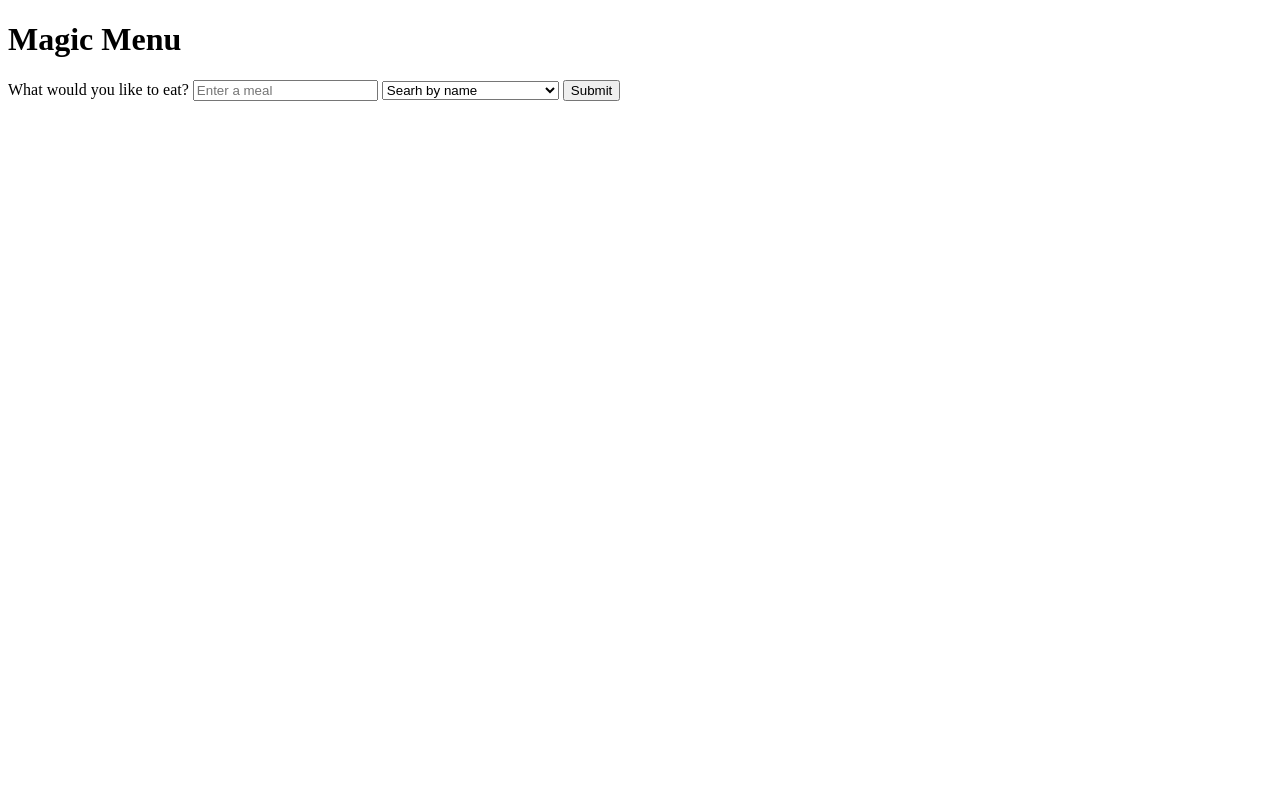
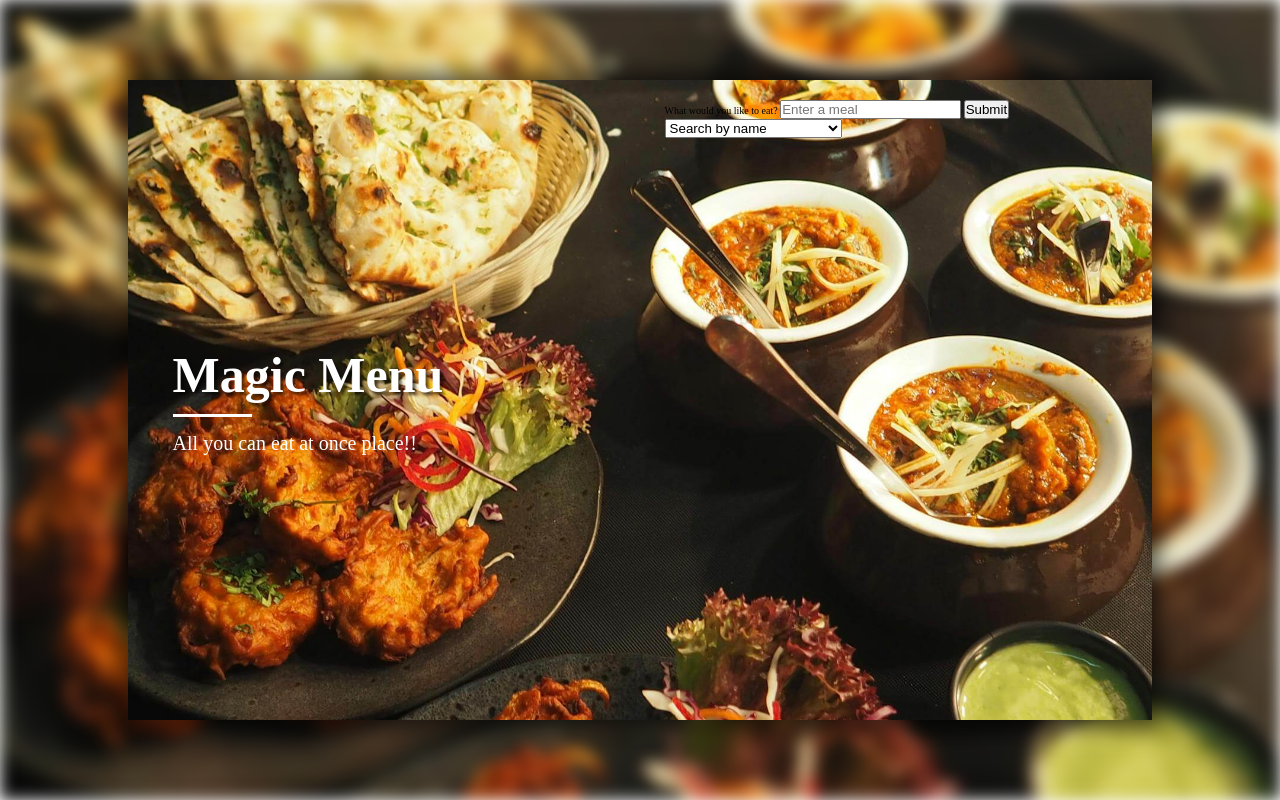
Before and after one commit to OFFICIAL-SBC/meal_db, a website: page index.html in a window 1280 px wide. Drawn offline with Linux system fonts and the light colour scheme.

Commit message:
Im working on the main page layout and style.

```diff
--- a/index.html
+++ b/index.html
@@ -4,26 +4,33 @@
     <meta charset="UTF-8">
     <meta name="viewport" content="width=device-width, initial-scale=1.0">
     <title>Sebas Gourmet</title>
+    <link rel="stylesheet" href="./styles/styles.css">
 </head>
 <body>
+    <main class="main">
+        <div class="main--bg-img"></div>
+        <section class="main--title-form">
+            <div class="main--title-section">
                 <h1>Magic Menu</h1>
+                <div class="main--line"></div>
+                <p>All you can eat at once place!!</p>
+            </div>
             <form id="myMealForm">
                 <label for="meal">
                     <span>What would you like to eat?</span>
                     <input type="text" id="meal" name="meal" placeholder="Enter a meal"/>
                 </label>
-
+                <button type="submit">Submit</button>
                 <label for="search-options">
                     <select name="search-options" id="searchOptions">
-                <option value="meal_name">Searh by name</option>
-                <option value="main_ingrediente">Search by main ingredient</option>
-                <option value="category">Seach by category</option>
-                <option value="nationality">Seach by area</option>
+                        <option value="meal_name">Search by name</option>
+                        <option value="main_ingredient">Search by main ingredient</option>
+                        <option value="category">Search by category</option>
+                        <option value="nationality">Search by area</option>
                     </select>
                 </label>
-        <button type="submit">Submit</button>
             </form>
-
-
+        </section>
+    </main>
 </body>
 </html>
--- /dev/null
+++ b/index.js
@@ -0,0 +1 @@
+const hello = 45;
--- a/styles/styles.css
+++ b/styles/styles.css
@@ -1,8 +1,12 @@
 :root{
-    --primary-color:#003476;
-    --secundary-color: #B4D2F7;
-    --header-size: 4rem;
-    --font:1.8rem;
+    --primary-color:#F2613F;
+    --secondary-color: #9B3922;
+    --third-color:#481E14;
+    --fourth-color: #0C0C0C;
+    --big-font-size:5rem;
+    --medium-font-size:3rem;
+    --small-font-size:2rem;
+
 }
 
 *{
@@ -13,4 +17,73 @@
 
 html{
     font-size: 62.5%;
+    height: 100%;
 }
+
+body{
+    min-height: 100%;
+}
+.main{
+    width: 100%;
+    height: 100%;
+}
+
+/* * Div that contains the bg img*/
+.main--bg-img{
+    position: absolute;
+    width: 100%;
+    height: 100%;
+    background-image: url('/img/backgorund-body.jpg');
+    background-position: center;
+    background-repeat: no-repeat;
+    background-size: cover;
+    filter: blur(8px);
+}
+
+/* * Main section of the main page*/
+.main--title-form{
+    position: absolute;
+    width: 80%;
+    height: 80%;
+    right: 10%;
+    top: 10%;
+    padding: 20px;
+    background-image: url('/img/backgorund-body.jpg');
+    background-position: center;
+    background-repeat: no-repeat;
+    background-size: cover;
+    box-shadow: 0px 0px 20px 8px rgba(0,0,0,0.6);
+    display: flex;
+    justify-content: space-around;
+}
+
+/* * Section that contains the title*/
+.main--title-section{
+    width: 45%;
+    height: 100%;
+    display: flex;
+    flex-direction: column;
+    justify-content: center;
+}
+
+h1{
+    font-size: var(--big-font-size);
+    color: white;
+    margin-bottom: 10px;
+    text-shadow: 3px 3px 3px rgba(0,0,0,0.6);
+}
+.main--line{
+    width: 18%;
+    height: 3px;
+    background-color: white;
+    margin-bottom: 15px;
+}
+
+p{
+    font-size: var(--small-font-size);
+    color: white;
+}
+form{
+    width: 45%;
+    height: 100%;
+}
```
Also changed, not shown: img/backgorund-body.jpg (added). Lines whose indentation alone changed are shown as unchanged.
